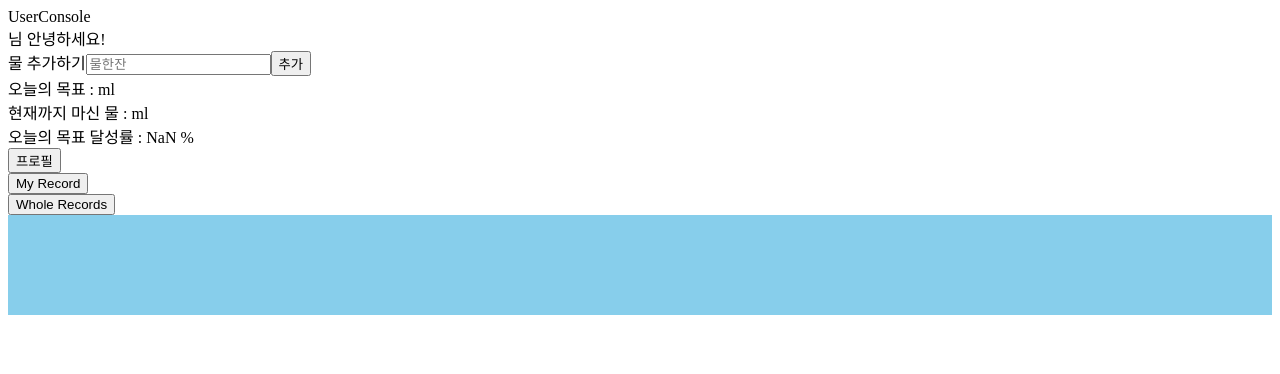
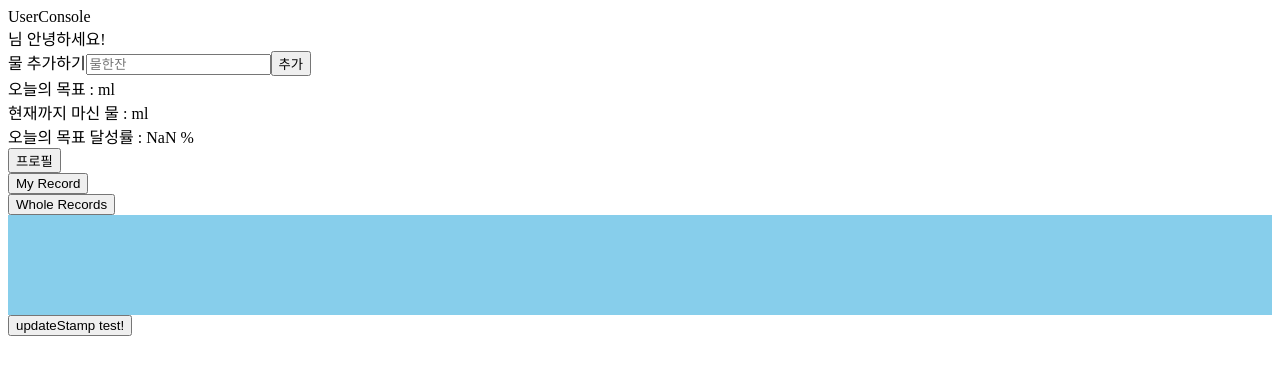
Before and after one commit to powellstreet/waterhabit_front, a React (Create React App) app in the folder wh_front/: page /userConsole in a window 1280 px wide. Shown: the top 374 px of the page. Built offline with nearby package versions, Linux system fonts and the light colour scheme.

Commit message:
:zap: API 변경에 따른 로직 수정
- DB 내 Records 테이블에 별도 기록함에 따라 변경된 API로 요청 로직 수정
- UserConsole 내 updateStamp 함수 추가

```diff
--- a/wh_front/src/components/Home.js
+++ b/wh_front/src/components/Home.js
@@ -28,7 +28,7 @@ const Home = ({ history }) => {
           dispatch({ type: "nickname", nickname: instance.nickname });
           dispatch({ type: "point", point: instance.point });
           dispatch({ type: "weight", weight: instance.weight });
-          dispatch({ type: "stamp", stamp: instance.stamp });
+          dispatch({ type: "day", day: instance.day });
           history.push("/userConsole");
         } else {
           alert("로그인 정보가 맞지 않습니다");
--- a/wh_front/src/components/UserConsole.js
+++ b/wh_front/src/components/UserConsole.js
@@ -21,7 +21,7 @@ const UserConsole = ({ history }) => {
 
   const ratio = Math.floor(intake / goal * 100);
 
-  function updateTotalIntake(){
+  const updateTotalIntake = () => {
     let updatedTotal = Number(intake) + Number(addIntake);
     if(updatedTotal >= goal ){
       console.log('목표를 달성했습니다')
@@ -31,7 +31,11 @@ const UserConsole = ({ history }) => {
         console.log(res.data)
         dispatch({type: 'intake', intake: updatedTotal})
       })
+  };
 
+  const updateStamp = () => {
+    axios.post(`http://localhost:${process.env.REACT_APP_PORT}/records/updateStamp`, {})
+      .then(res => console.log(res.data))
   }
 
   return (
@@ -67,6 +71,10 @@ const UserConsole = ({ history }) => {
       <div style={{ backgroundColor: 'skyblue', width : `${ratio}%`, height: 100}}></div>
 
 
+      <div>
+        <button name="goWholeRecords" onClick={updateStamp}>updateStamp test!</button>
+      </div>
+
     </div>
 
   );
--- a/wh_front/src/store.js
+++ b/wh_front/src/store.js
@@ -39,9 +39,9 @@ export default createStore((state, action) => {
             point: action.point
         })
     }
-    if(action.type === 'stamp'){
+    if(action.type === 'day'){
         return Object.assign({}, state, {
-            stamp: action.stamp
+            day: action.day
         })
     }
     return state;
```
